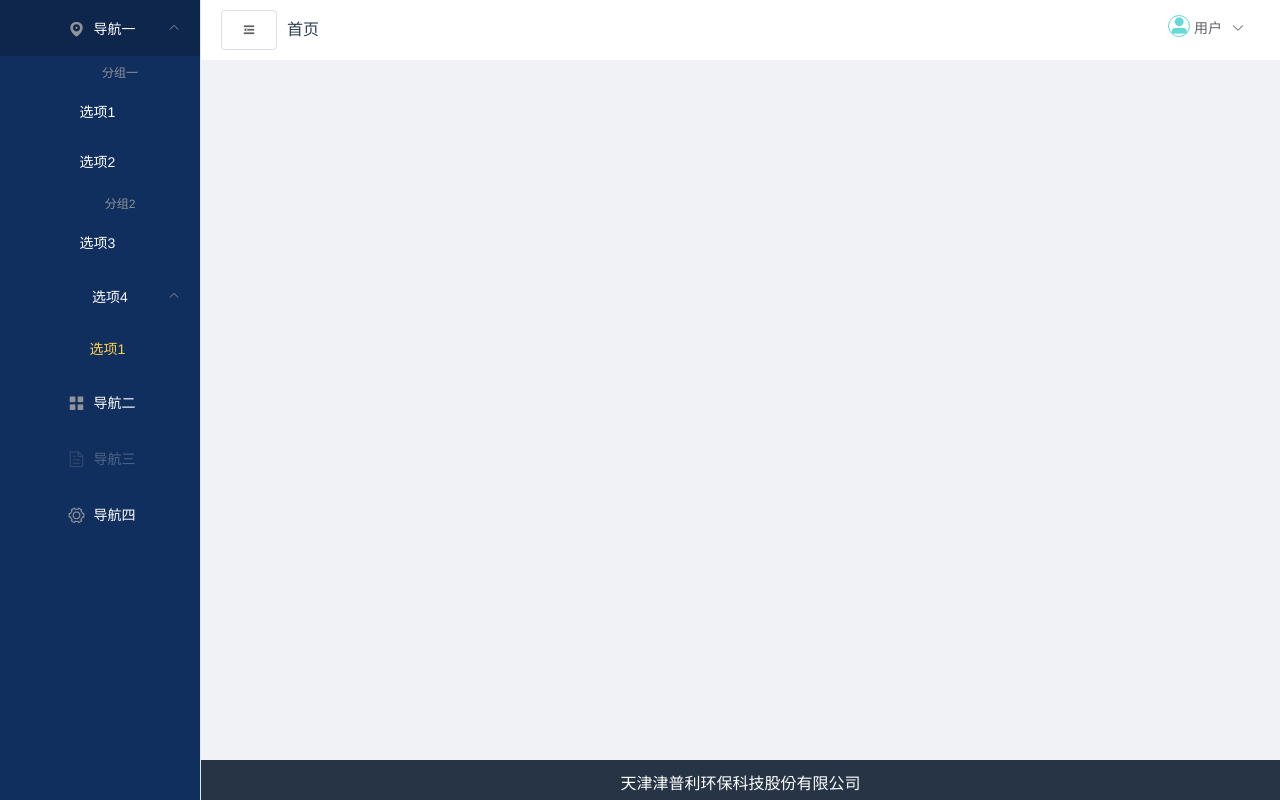
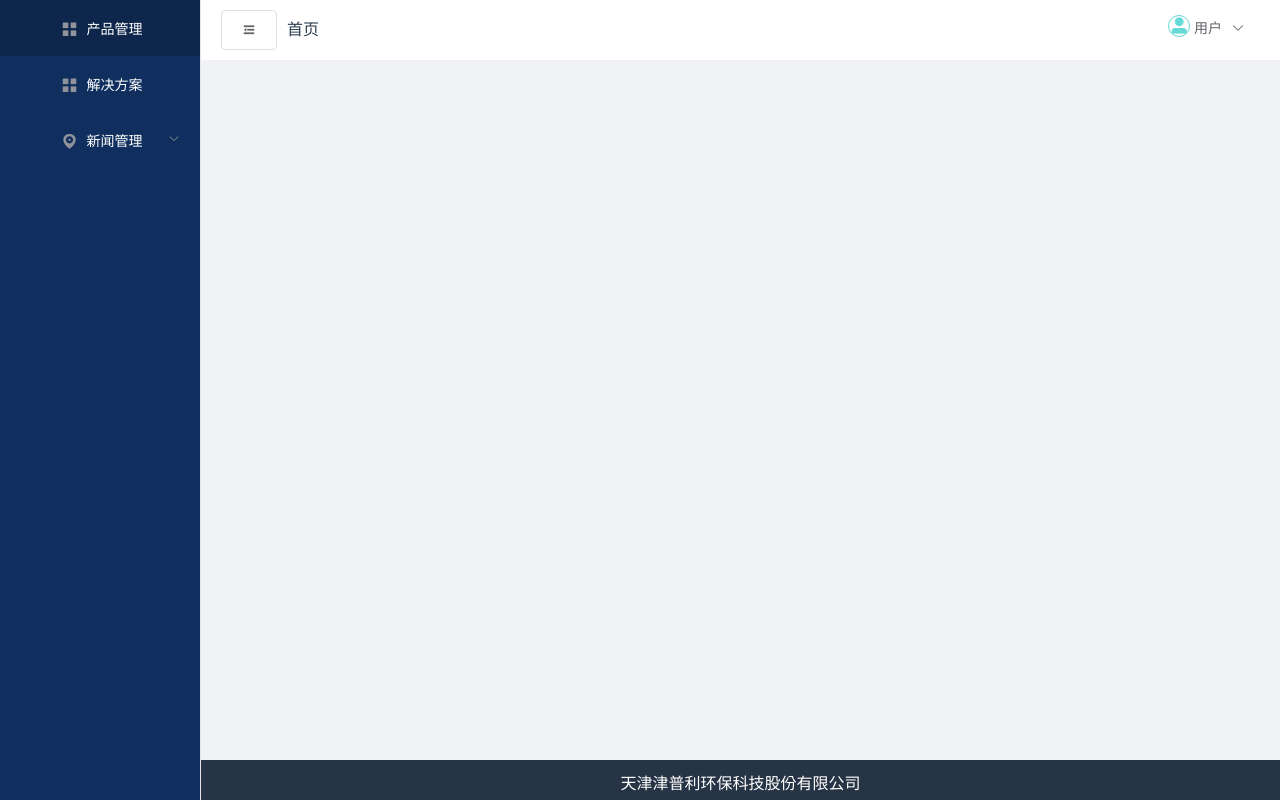
Before and after one commit to wanghongzheng/my_vue_admin, a Vue app: page / in a window 1280 px wide. Both pictures are taken after a click on the button "登录". Built offline with nearby package versions, Linux system fonts and the light colour scheme.

Commit message:
折叠和展开左侧菜单栏

```diff
--- a/src/layout/components/Sidebar.vue
+++ b/src/layout/components/Sidebar.vue
@@ -13,43 +13,63 @@
     text-color="#fff"
     active-text-color="#ffd04b"
   >
-    <el-submenu index="1">
+    <span v-for="(item, index) in menus" :key="index">
+      <el-submenu
+        v-if="item.children && item.children.length > 0"
+        :index="index"
+      >
         <template slot="title">
           <i class="el-icon-location"></i>
-        <span slot="title">导航一</span>
+          <span slot="title">{{ item.title }}</span>
         </template>
-      <el-menu-item-group>
-        <span slot="title">分组一</span>
-        <el-menu-item index="1-1">选项1</el-menu-item>
-        <el-menu-item index="1-2">选项2</el-menu-item>
+        <el-menu-item-group
+          v-for="(itemChild, index) in item.children"
+          :key="index"
+        >
+          <el-menu-item index="1-1">{{ itemChild.title }}</el-menu-item>
         </el-menu-item-group>
-      <el-menu-item-group title="分组2">
-        <el-menu-item index="1-3">选项3</el-menu-item>
-      </el-menu-item-group>
-      <el-submenu index="1-4">
-        <span slot="title">选项4</span>
-        <el-menu-item index="1-4-1">选项1</el-menu-item>
       </el-submenu>
-    </el-submenu>
-    <el-menu-item index="2">
+      <el-menu-item :index="index" v-else>
         <i class="el-icon-menu"></i>
-      <span slot="title">导航二</span>
+        <span slot="title">{{ item.title }}</span>
       </el-menu-item>
-    <el-menu-item index="3" disabled>
-      <i class="el-icon-document"></i>
-      <span slot="title">导航三</span>
-    </el-menu-item>
-    <el-menu-item index="4">
-      <i class="el-icon-setting"></i>
-      <span slot="title">导航四</span>
-    </el-menu-item>
+    </span>
   </el-menu>
 </template>
 <script>
 export default {
   name: "rightHeader",
   data() {
-    return {};
+    return {
+      menus: [
+        {
+          name: "produceMange",
+          title: "产品管理",
+          children: [],
+        },
+        {
+          name: "solutionMange",
+          title: "解决方案",
+          children: [],
+        },
+        {
+          name: "newsMange",
+          title: "新闻管理",
+          children: [
+            {
+              name: "news",
+              title: "企业新闻",
+              meta: { title: "Dashboard", icon: "dashboard", affix: true },
+            },
+            {
+              name: "policy",
+              title: "行业新闻",
+              meta: { title: "Dashboard", icon: "dashboard", affix: true },
+            },
+          ],
+        },
+      ],
+    };
   },
   computed: {
     toggleStatus: function () {
@@ -81,9 +101,15 @@ export default {
   height: 100%;
 }
 .expendNavBar {
-  width: 200px;
+  width: 230px;
 }
 .collapseNavBar {
   width: 70px;
 }
+.el-menu--collapse .el-submenu__title span {
+  display: none;
+}
+.el-menu--collapse .el-submenu__icon-arrow {
+  display: none;
+}
 </style>
--- a/src/router/index.js
+++ b/src/router/index.js
@@ -21,5 +21,20 @@ export default new VueRouter({
       path: "/main",
       component: (resolve) => require(["../views/main/index"], resolve),
     },
+    {
+      path: "/newsMange",
+      children: [
+        {
+          path: "news",
+          component: (resolve) =>
+            require(["../views/newsMange/news/index"], resolve),
+        },
+        {
+          path: "policy",
+          component: (resolve) =>
+            require(["../views/newsMange/policy/index"], resolve),
+        },
+      ],
+    },
   ],
 });
--- /dev/null
+++ b/src/views/newsMange/news/index.vue
@@ -0,0 +1 @@
+<template><div>新闻</div></template>
--- /dev/null
+++ b/src/views/newsMange/policy/index.vue
@@ -0,0 +1 @@
+<template><div>行业新闻</div></template>
--- /dev/null
+++ b/src/views/produceMange/index.vue
@@ -0,0 +1 @@
+<template><div>产品管理</div></template>
--- /dev/null
+++ b/src/views/solutionMange/index.vue
@@ -0,0 +1 @@
+<template><div>解决方案处理</div></template>
```
Also changed, not shown: src/views/newsMange/index.vue (added). Lines whose indentation alone changed are shown as unchanged.
